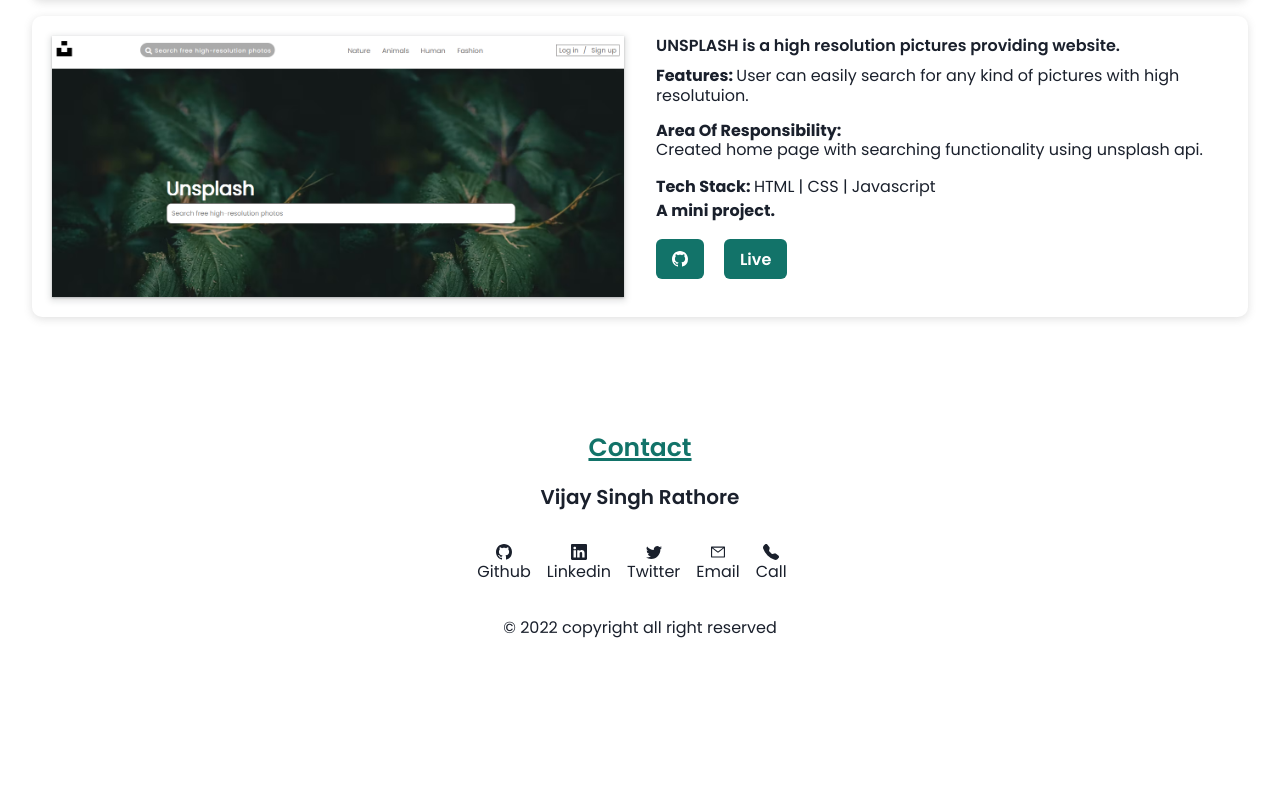
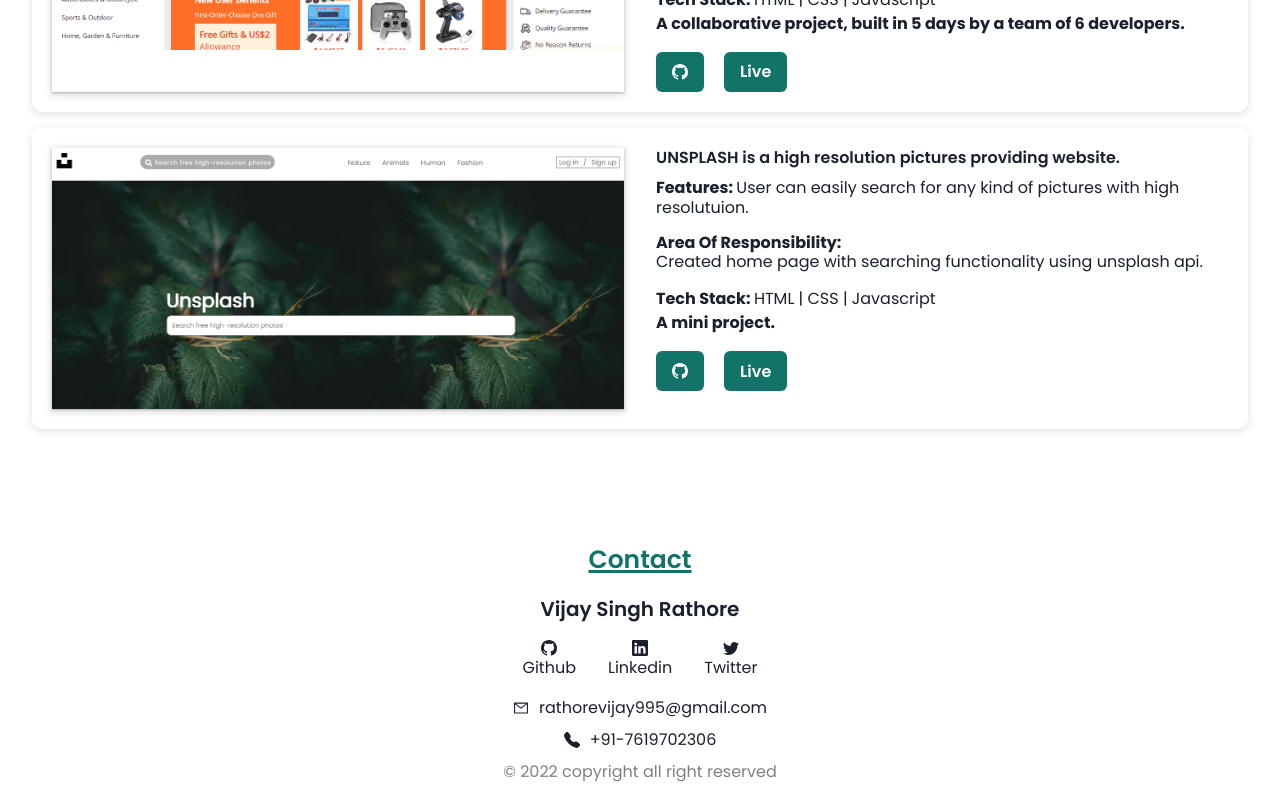
Before and after one commit to VijaySingh8650/VijaySingh8650.github.io, a React (Create React App) app: page / in a window 1280 px wide. Shown: the part 2365-3165 px from the top of the page. Before the commit the page ends 3021 px from the top, so only its background shows below. Built offline with nearby package versions, Linux system fonts and the light colour scheme.

Commit message:
complete

```diff
--- a/src/Components/Footer.jsx
+++ b/src/Components/Footer.jsx
@@ -38,24 +38,31 @@
                    </Text>
               </a>
 
+
+
+
+
+          </Box>
+          <Box className={styles.container1}>
+
               <a href="mailto:rathorevijay995@gmail.com">
 
-              <Text variant={["sm","base","md"]}  className={styles.box}>
+                <Text variant={["sm","base","md"]}  className={styles.box1}>
                   <AiOutlineMail className={styles.icons}/>
-                 Email
-              </Text>
-             </a>
-
+                 rathorevijay995@gmail.com
+                </Text>
+              </a>
               <a href="tel:+917619702306">
 
-              <Text variant={["sm","base","md"]}  className={styles.box}>
+              <Text variant={["sm","base","md"]}  className={styles.box1}>
                   <BsFillTelephoneFill  className={styles.icons}/>
-                  Call
+                  +91-7619702306
               </Text>
-            </a>
+              </a>
 
           </Box>
-          <Text mb="1rem" variant={["sm","base","md"]}> © 2022 copyright all right reserved </Text>
+
+          <Text color="grey" mb="1rem" variant={["sm","base","md"]}> © 2022 copyright all right reserved </Text>
 
       </Box>
   )
--- /dev/null
+++ b/src/Components/Git.jsx
@@ -0,0 +1,35 @@
+import { Box, Text } from "@chakra-ui/react";
+import React, { useState, useEffect } from "react";
+import GitHubCalendar from 'react-github-calendar';
+import styles from "./skills.module.css";
+
+let style = {
+  display: "flex",
+  flexDirection: "column",
+  alignItems: "center",
+  justifyContent: "center",
+  marginTop:"3rem"
+}
+const GitHub = () => {
+
+
+  return(
+    <Box style={style}>
+      <Text variant={["sm", "base", "md"]} mb="1rem" className={styles.text}>GitHub Contributions Calendar</Text>
+      <Box>
+        <GitHubCalendar
+        username="VijaySingh8650"
+        // blockSize={18}
+
+        blockMargin={8}
+        color ='#127369'
+          fontSize={16}
+
+      />
+      </Box>
+
+    </Box>
+  );
+
+};
+export default GitHub;
--- a/src/Components/Skills.jsx
+++ b/src/Components/Skills.jsx
@@ -7,6 +7,8 @@
 import { RiTeamFill} from "react-icons/ri";
 import { GoGitCompare} from "react-icons/go";
 import Static from './Static';
+import GitHub from './Git';
+
 export default function Skills() {
   return (
     <Box id="skills" className={styles.container}>
@@ -71,8 +73,9 @@
 
               </Box>
           </SimpleGrid>
-          <Static/>
-
+          <Static />
+          <br/>
+          <GitHub/>
     </Box>
   )
 }
--- a/src/Components/footer.module.css
+++ b/src/Components/footer.module.css
@@ -13,16 +13,32 @@
     display: flex;
     justify-content: center;
     align-items: center;
-    padding: 2rem 0;
+    padding: 1rem 0;
+}
+.container1 {
+    display: flex;
+    flex-direction: column;
+    justify-content: center;
+    align-items: center;
+
 }
 .icons{
     font-size: 1rem;
 
 }
 .box{
-    margin-right: 1rem;
+    margin: 0 1rem;
     display: flex;
     flex-direction: column;
+    align-items: center;
+    transition: all .2s ease-in-out;
+}
+.box1{
+
+    margin-bottom: .5rem;
+    display: flex;
+    gap:10px;
+    justify-content: center;
     align-items: center;
     transition: all .2s ease-in-out;
 }
@@ -32,3 +48,9 @@
     text-decoration: underline;
     text-decoration-color: #127369;
 }
+.box1:hover {
+    color: #127369;
+    transform: scale(1.2);
+    text-decoration: underline;
+    text-decoration-color: #127369;
+}
```
Also changed, not shown: package.json (+6 -1 lines), 1 other file (tests, documents, lock files or other folders).
